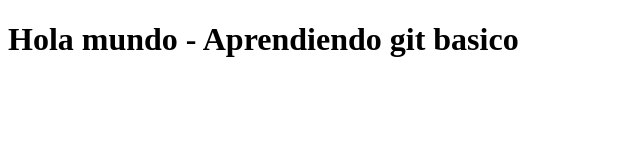
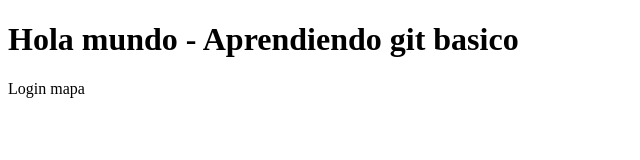
Before and after one commit to calevano/testproject, a plain HTML site: page index.html in a window 1280 px wide. Shown: the whole page, without its empty margins (0-640 px from the left). Drawn offline with Linux system fonts and the light colour scheme.

Commit message:
agregand texto de login

```diff
--- a/index.html
+++ b/index.html
@@ -5,5 +5,6 @@
 </head>
 <body>
 <h1>Hola mundo - Aprendiendo git basico</h1>
+<p>Login mapa</p>
 </body>
 </html>
```
